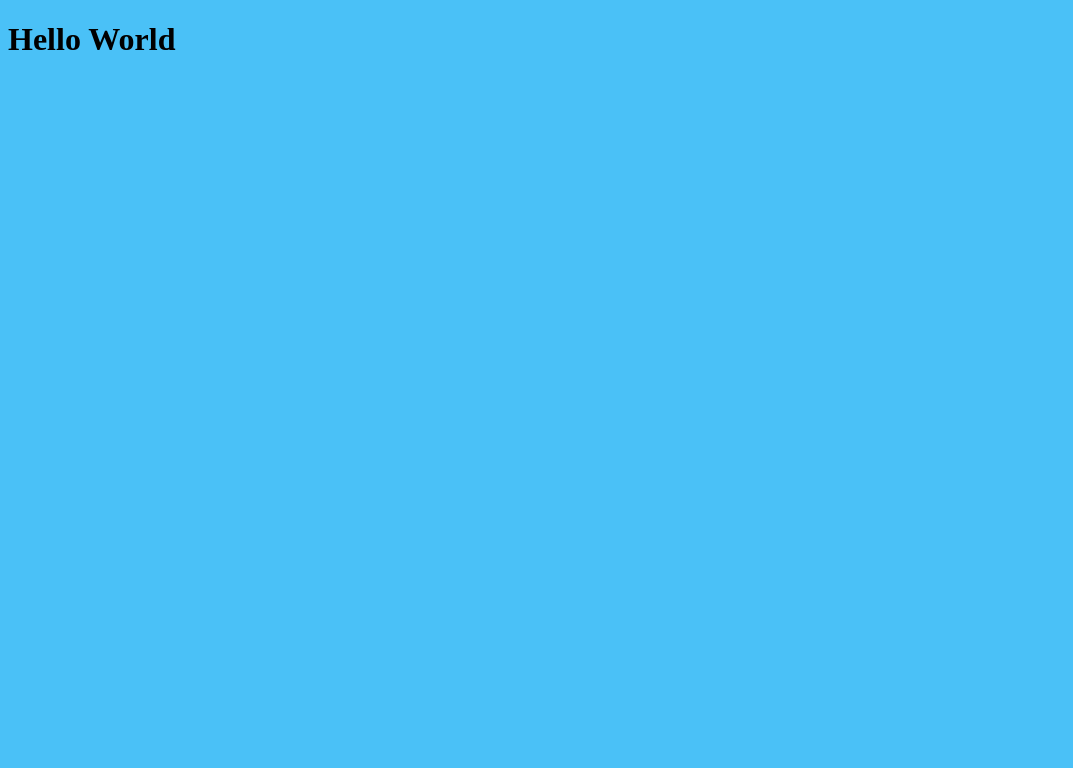
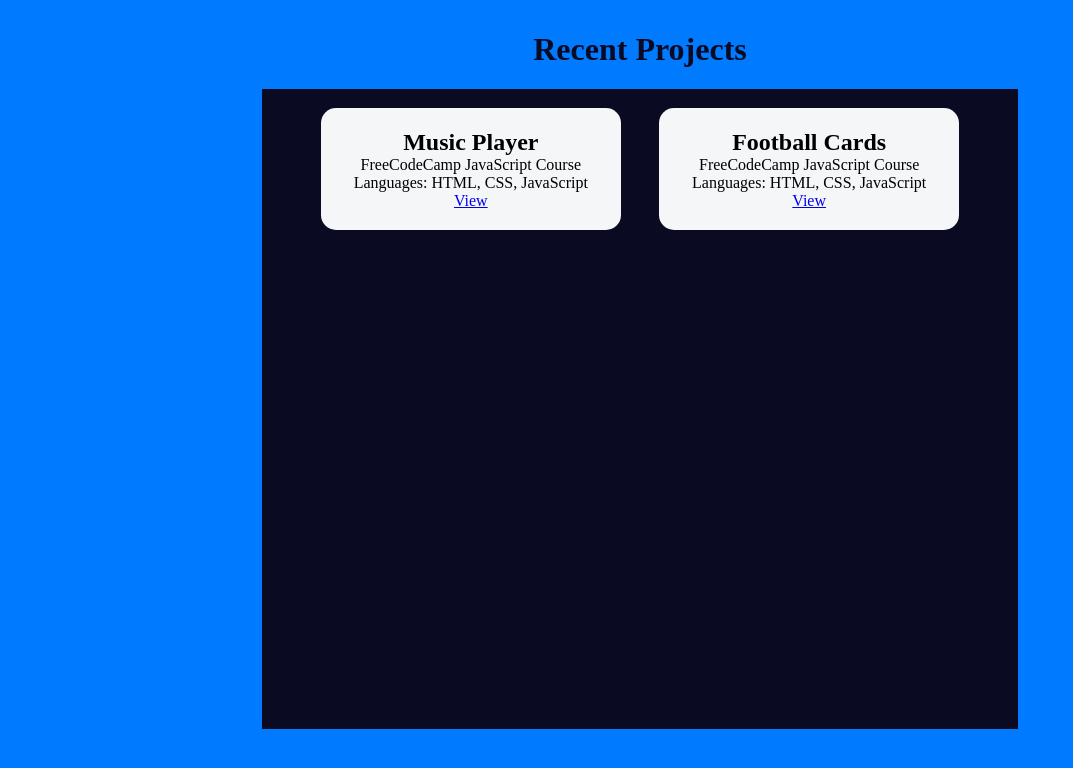
Before and after one commit to gspider8/mlehr-org, a Django app: page / in a window 1280 px wide. Before the commit the part shown is almost empty. Shown: the top 768 px of the page, without its empty margins (0-1073 px from the left). Run offline with Django 5.2, Linux system fonts and the light colour scheme.

Commit message:
create home page

```diff
--- a/core/static/css/base.css
+++ /dev/null
@@ -1,3 +0,0 @@
-body {
-  background-color: #4ac1f7;
-}
--- /dev/null
+++ b/core/static/css/home.css
@@ -0,0 +1,48 @@
+*,
+*::before,
+*::after {
+  box-sizing: border-box;
+  margin: 0;
+  padding: 0;
+}
+
+:root {
+  --dark-grey: #0a0a23;
+  --light-grey: #f5f6f7;
+  --white: #ffffff;
+  --black: #000;
+  --blue: #007bff;
+}
+
+body {
+  background-color: var(--blue);
+  text-align: center;
+  padding: 10px;
+}
+
+.title {
+  color: var(--dark-grey);
+}
+
+.title {
+  margin: 1.3rem 0;
+}
+
+.cards {
+  background-color: var(--dark-grey);
+  display: flex;
+  flex-wrap: wrap;
+  justify-content: center;
+  align-items: flex-start;
+  width: 60%;
+  height: 80vh;
+  margin: 1rem auto;
+}
+
+.project-card {
+  background-color: var(--light-grey);
+  padding: 1.3rem;
+  margin: 1.2rem;
+  width: 300px;
+  border-radius: 15px;
+}
--- a/core/static/js/base.js
+++ /dev/null
@@ -1 +0,0 @@
-const teamName = document.getElementById("team");
--- /dev/null
+++ b/core/static/js/home.js
@@ -0,0 +1,40 @@
+const projectCards = document.getElementById("project-cards");
+const myPortfolio = [
+  {
+    name: "Music Player",
+    description: "FreeCodeCamp JavaScript Course",
+    languages: "HTML, CSS, JavaScript",
+    link: "musicPlayer",
+    number: 7
+  },
+  {
+    name: "Football Cards",
+    description: "FreeCodeCamp JavaScript Course",
+    languages: "HTML, CSS, JavaScript",
+    link: "footballCards",
+    number: 10
+  }
+]
+
+
+Object.freeze(myPortfolio);
+
+
+const renderCards = (arr = myPortfolio) => {
+  console.log("setPlayerCards");
+  projectCards.innerHTML += arr
+    .map(
+      ({ name,description, languages }) =>
+        `
+        <div class="project-card">
+          <h2>${name}</h2>
+          <p>${description}</p>
+          <p>Languages: ${languages}</p>
+          <p><a href="#">View</a></p>
+        </div>
+      `
+    )
+    .join("");
+};
+
+renderCards();
--- a/templates/home.html
+++ b/templates/home.html
@@ -1,9 +1,21 @@
-{% extends "_base.html" %}
+{% load static %}
+<!DOCTYPE html>
+<html lang="en">
 
-{% block title %}Home{% endblock title %}
+<head>
+    <meta charset="utf-8">
+    <meta http-equiv="X-UA-Compatible" content="IE=edge" />
+    <meta name="viewport" content="width=device-width, initial-scale=1.0" />
+    <title>Portfolio Home</title>
+    <link type ="text/css" rel="stylesheet" href="{% static 'css/home.css' %}" />
+</head>
 
-{% block content %}
-<h1 id="title">Hello World</h1>
+<body>
+    <h1 class="title">Recent Projects</h1>
+    <main>
+      <div class="cards" id="project-cards"></div>
+    </main>
 
-
-{% endblock content %}
+    <script src="{% static 'js/home.js' %}"></script>
+</body>
+</html>
```
